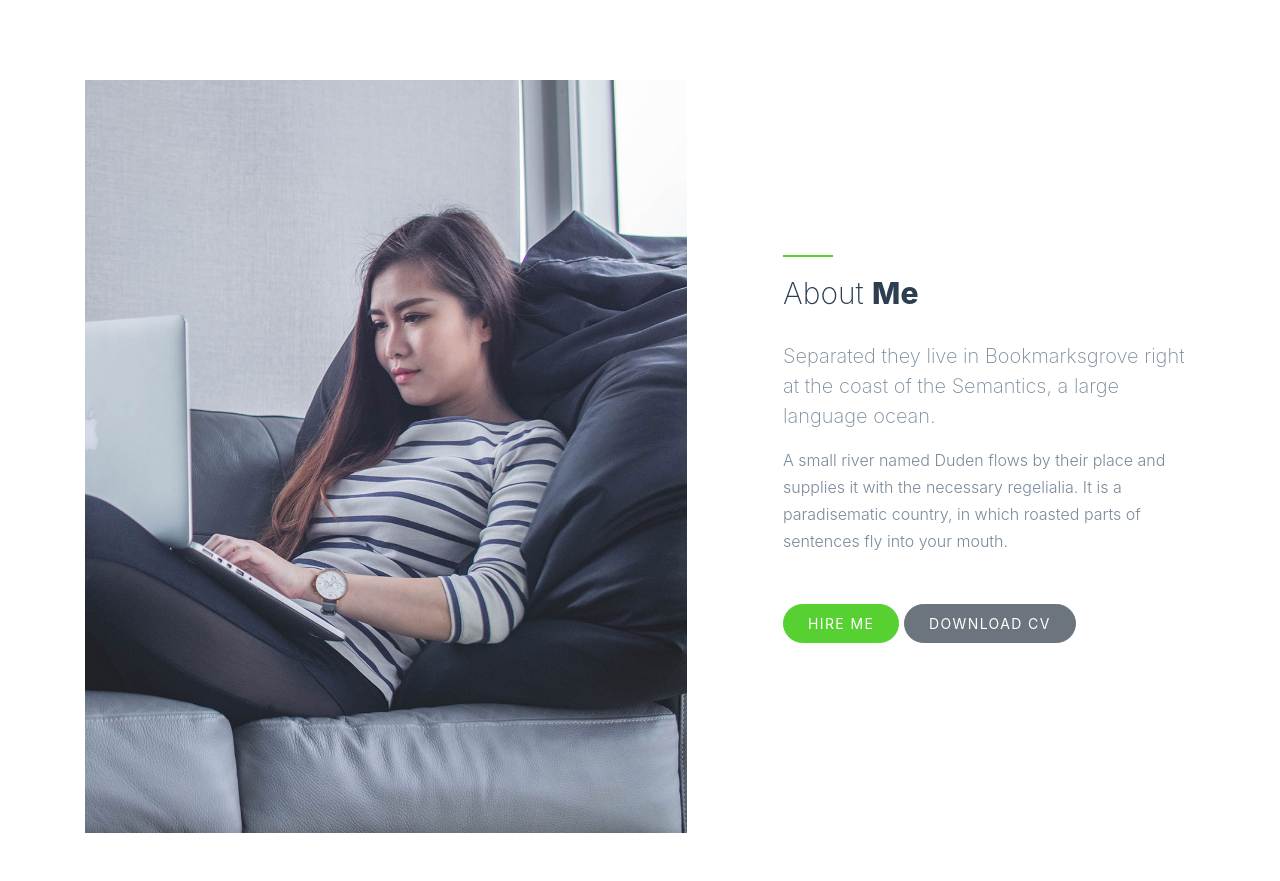
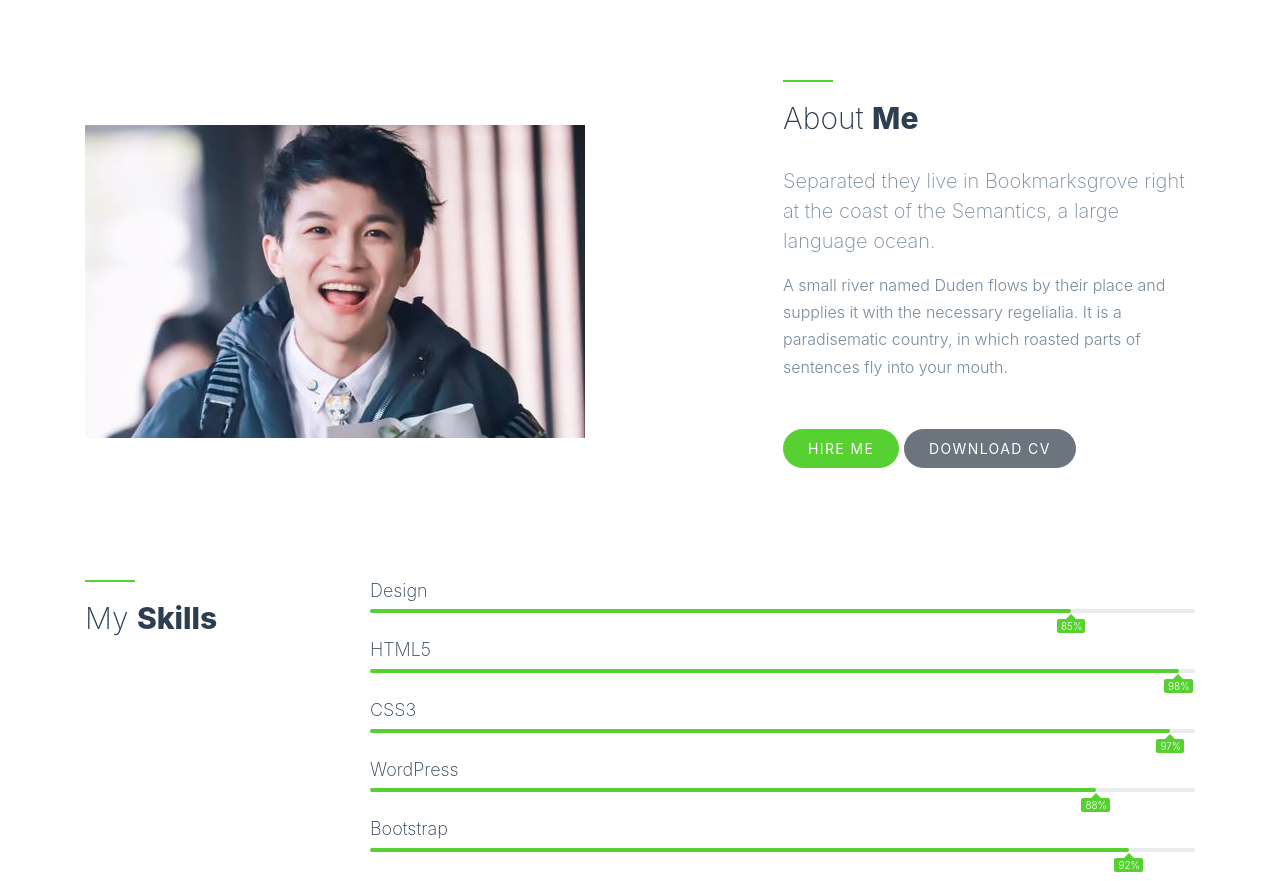
Before and after one commit to MissFengPhyllis/MissFengPhyllis.github.io, a plain HTML site: page index.html in a window 1280 px wide. Shown: the part 800-1681 px from the top of the page. Drawn offline with nearby package versions, Linux system fonts and the light colour scheme; files that its build step writes are made by us from their sources; files whose address does not match are found by name.

Commit message:
Update index.html

```diff
--- a/index.html
+++ b/index.html
@@ -65,7 +65,7 @@
       <div class="container">
         <div class="row mb-5 align-items-center">
           <div class="col-lg-7 pr-lg-5 mb-5 mb-lg-0">
-            <img src="images/image_1_long.jpg" alt="Image placeholder" class="img-fluid">
+            <img src="images/profile.jpg" alt="Image placeholder" class="img-fluid">
           </div>
           <div class="col-lg-5 pl-lg-5">
             <div class="section-heading">
```
